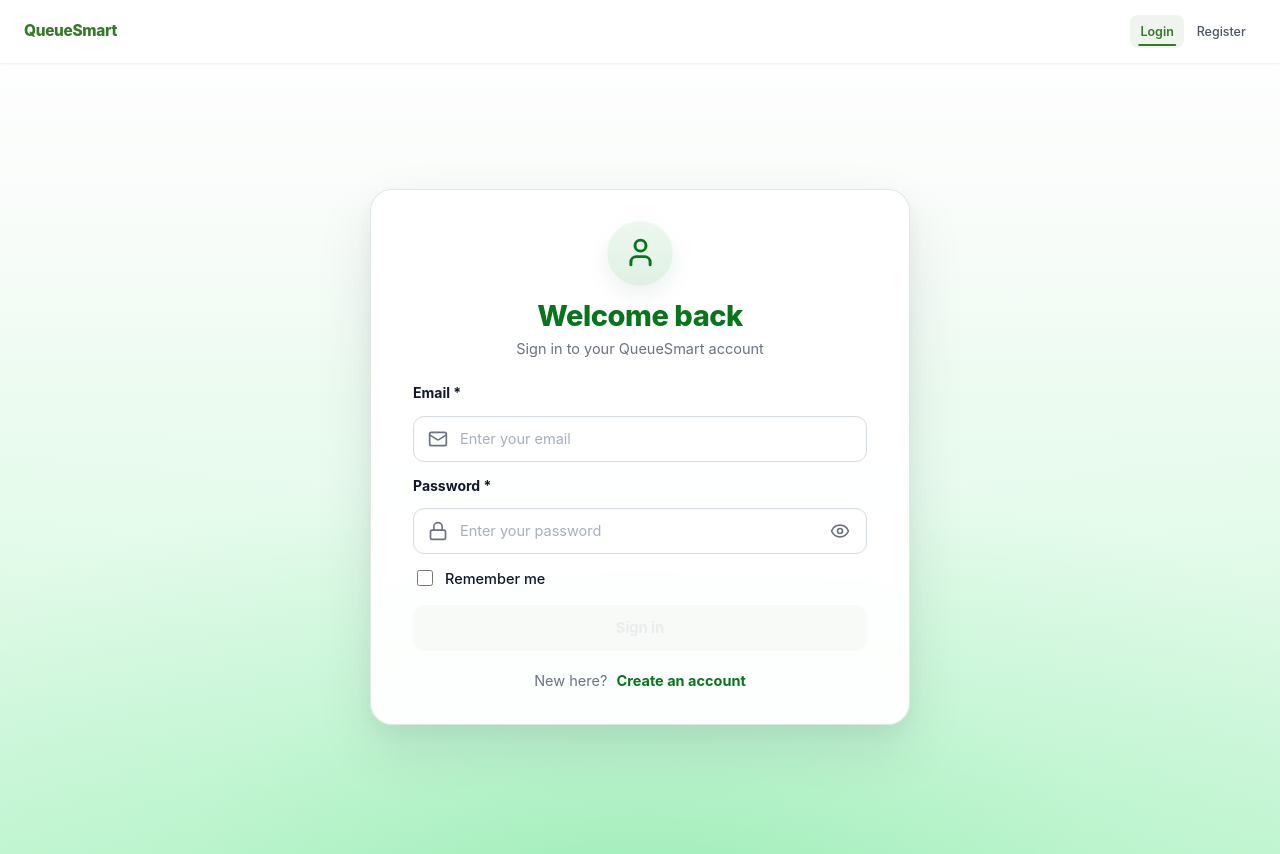
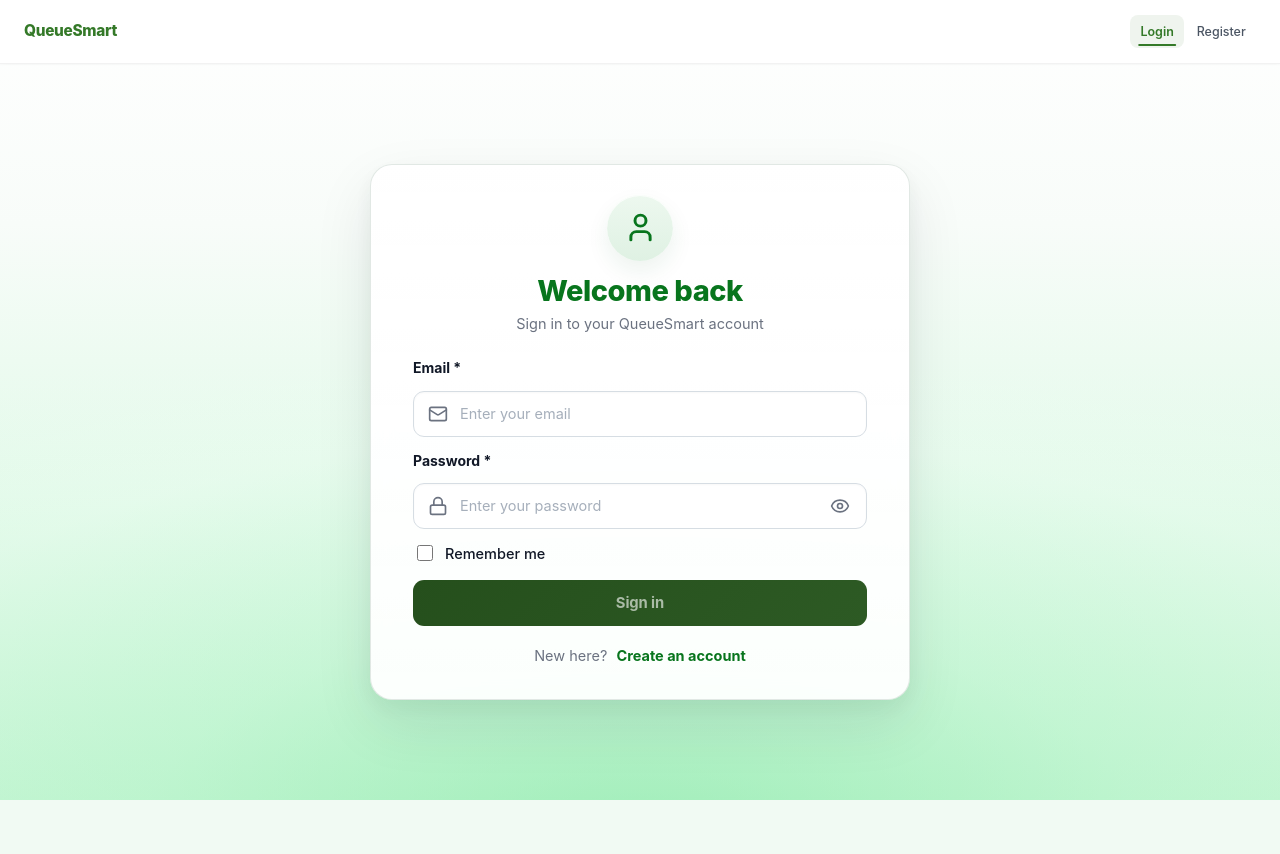
Before and after one commit to npu6703/4353QueueSystem, a React (Vite) app in the folder frontend/: page /login in a window 1280 px wide. After the commit the page ends 800 px from the top, so only its background shows below. Built offline with nearby package versions, Linux system fonts and the light colour scheme.

Commit message:
fix scrolling page under login and sign up, fix top button under admin side, fix delete service

```diff
--- a/frontend/src/App.css
+++ b/frontend/src/App.css
@@ -11,10 +11,17 @@
 
 html,
 body,
-#root,
+#root {
+  width: 100%;
+  height: 100%;
+  margin: 0;
+}
+
 #app-root {
   width: 100%;
-  min-height: 100%;
+  min-height: 100vh;
+  display: flex;
+  flex-direction: column;
 }
 
 body {
@@ -44,13 +51,23 @@ main {
   background: transparent;
 }
 
+/* Auth routes: strip main's padding and let flexbox fill remaining height
+   so there is no pixel-math dependency on the navbar's exact height. */
+main:has(.auth-page) {
+  padding: 0 !important;
+  display: flex;
+  flex-direction: column;
+  flex: 1;
+}
+
 .auth-page {
   width: 100%;
-  min-height: calc(100vh - 74px);
+  flex: 1;                /* fill whatever height main has left */
+  overflow-y: auto;       /* scroll only on very small / short screens */
   display: flex;
   justify-content: center;
   align-items: center;
-  padding: 34px 20px 38px;
+  padding: 24px 20px;
   background: transparent;
 }
 
--- a/frontend/src/pages/Login.jsx
+++ b/frontend/src/pages/Login.jsx
@@ -66,7 +66,7 @@ export default function Login() {
     }
   }
 
-  const canSubmit = email.trim() && password
+  const canSubmit = !validateEmail(email) && !validatePassword(password)
 
   return (
     <div className="auth-page">
--- a/frontend/src/styles/theme.css
+++ b/frontend/src/styles/theme.css
@@ -466,6 +466,20 @@ button[disabled] {
   filter: grayscale(30%);
 }
 
+/* Primary button disabled — same green but darkened with a black overlay,
+   white text faded out. Matches the Instagram/Facebook "grayed-out" pattern. */
+button.primary:disabled,
+button.primary[disabled] {
+  background: linear-gradient(135deg, #254f1c, #2d5a24) !important;
+  color: rgba(255, 255, 255, 0.603) !important;
+  box-shadow: none !important;
+  filter: none !important;
+  opacity: 1 !important;
+  transform: none !important;
+  cursor: not-allowed;
+  pointer-events: none;
+}
+
 /* ==================== Auth Pages ==================== */
 .auth-page {
   display: flex;
```
Also changed, not shown: 2 other files (tests, documents, lock files or other folders).
